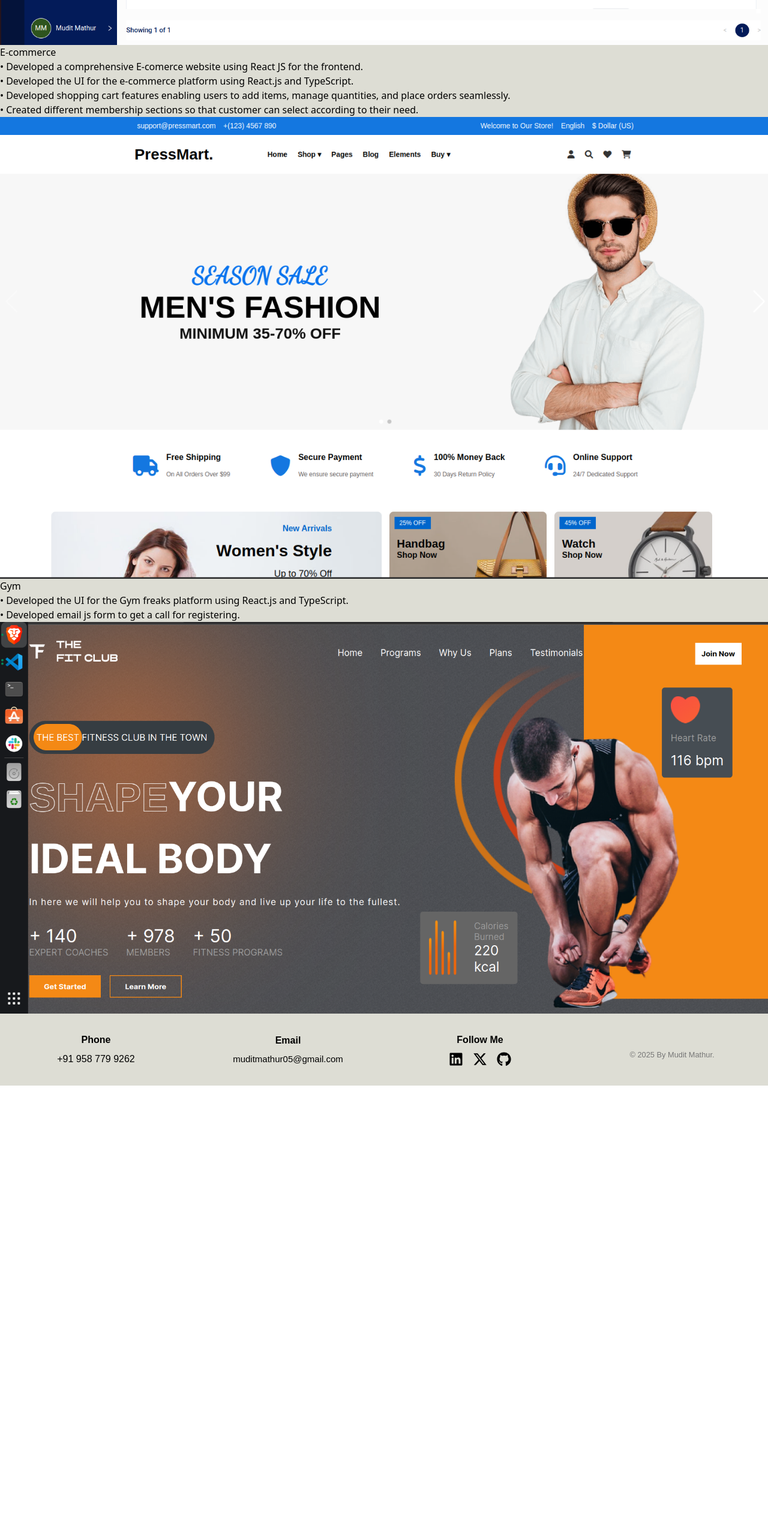
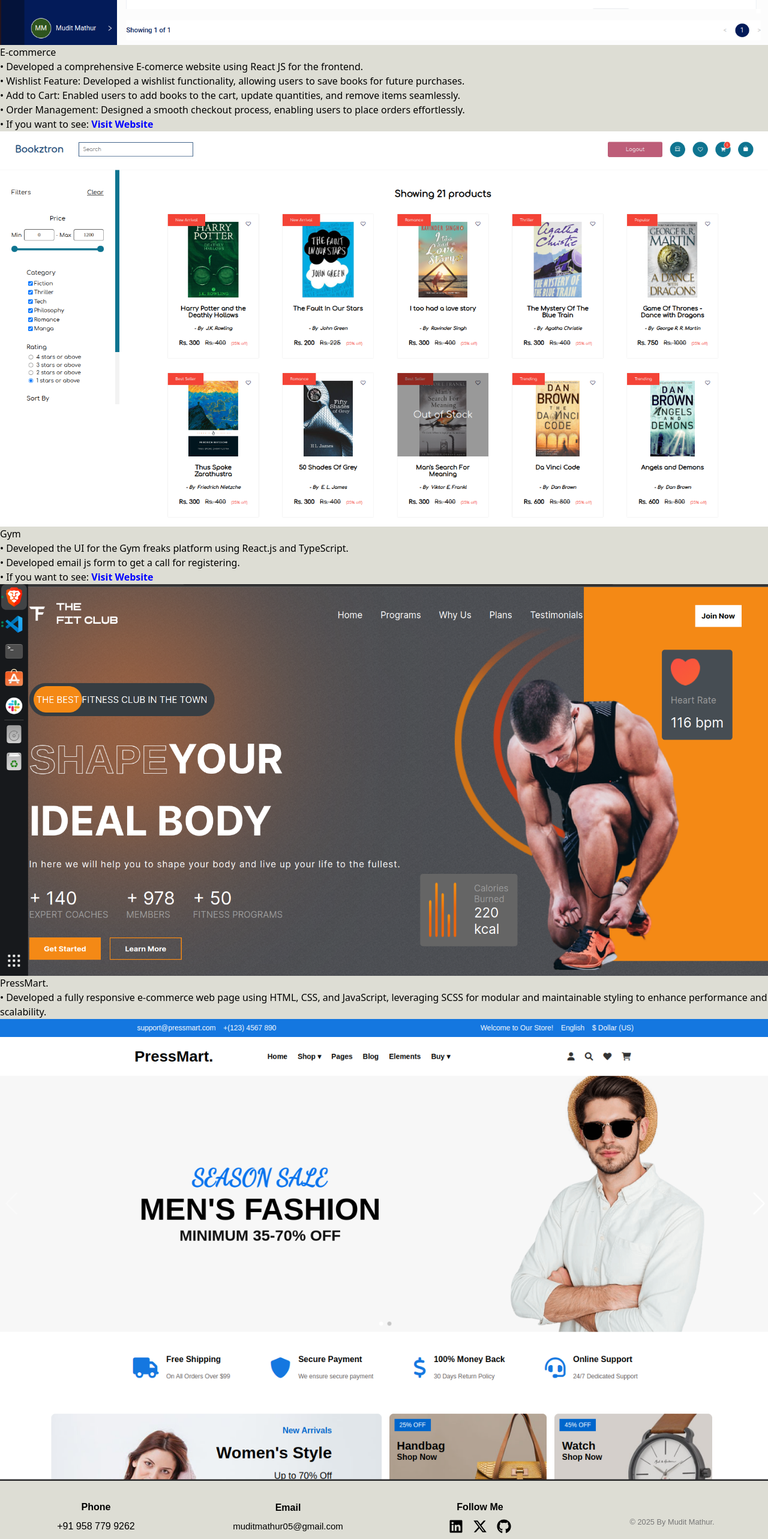
Before and after one commit to muditmathurr/my-portfolio, a React (Vite) app: page /project in a window 1280 px wide. Shown: the part 820-3386 px from the top of the page at 60% size. Before the commit the page ends 2630 px from the top, so only its background shows below. Built offline with nearby package versions, Linux system fonts and the light colour scheme.

Commit message:
project section add projects

```diff
--- a/src/Components/MyWork.jsx
+++ b/src/Components/MyWork.jsx
@@ -4,6 +4,7 @@
 import internal from './../assets/internal.png'
 import gym from './../assets/gym.png'
 import ecom from './../assets/ecom.png'
+import ecomm from './../assets/ecomm.png'
 const MyWork = () => {
 
     const [windowWidth, setWindowWidth] = useState(window.innerWidth);
@@ -94,18 +95,22 @@
                             </p>
 
                             <p className="text-gray-600 leading-relaxed">
-                                • Developed the UI for the e-commerce platform using React.js and TypeScript.
+                                • Wishlist Feature: Developed a wishlist functionality, allowing users to save books for future purchases.
                             </p>
                             <p className="text-gray-600 leading-relaxed">
-                                • Developed shopping cart features enabling users to add items, manage quantities, and place orders seamlessly.
+                                • Add to Cart: Enabled users to add books to the cart, update quantities, and remove items seamlessly.
+                            </p>
+
+                            <p className="text-gray-600 leading-relaxed">
+                                • Order Management: Designed a smooth checkout process, enabling users to place orders effortlessly.
                             </p>
                             <p className="text-gray-600 leading-relaxed">
-                                • Created different membership sections so that customer can select according to their need.
+                                • If you want to see: <a href="https://my-book-mudit.vercel.app/" target="_blank" rel="noopener noreferrer" style={{fontWeight: "bolder" ,color: "blue"}}>Visit Website</a>
                             </p>
                         </div>
                         <div className="relative h-[300px] w-full">
                             <img
-                                src={ecom}
+                                src={ecomm}
                                 alt="Project 2 showcase"
                                 fill
                                 className="object-cover rounded-lg"
@@ -124,10 +129,34 @@
                                 • Developed email js form to get a call for registering.
                             </p>
 
+                            <p className="text-gray-600 leading-relaxed">
+                                • If you want to see: <a href="https://mygymshark-eight.vercel.app/" target="_blank" rel="noopener noreferrer" style={{fontWeight: "bolder" ,color: "blue"}}>Visit Website</a>
+                            </p>
+
+
                         </div>
                         <div className="relative h-[300px] w-full">
                             <img
                                 src={gym}
+                                alt="Project 2 showcase"
+                                fill
+                                className="object-cover rounded-lg"
+                                sizes="(max-width: 768px) 100vw, 50vw"
+                            />
+                        </div>
+                    </div>
+
+                    <div className="grid grid-cols-1 lg:grid-cols-2 gap-8 items-center">
+                        <div className="space-y-4">
+                            <h2 className="text-2xl font-semibold">PressMart. </h2>
+                            <p className="text-gray-600 leading-relaxed">
+                                • Developed a fully responsive e-commerce web page using HTML, CSS, and JavaScript, leveraging SCSS for modular and maintainable styling to enhance performance and scalability.
+                            </p>
+
+                        </div>
+                        <div className="relative h-[300px] w-full">
+                            <img
+                                src={ecom}
                                 alt="Project 2 showcase"
                                 fill
                                 className="object-cover rounded-lg"
```
Also changed, not shown: src/assets/ecomm.png (added).
